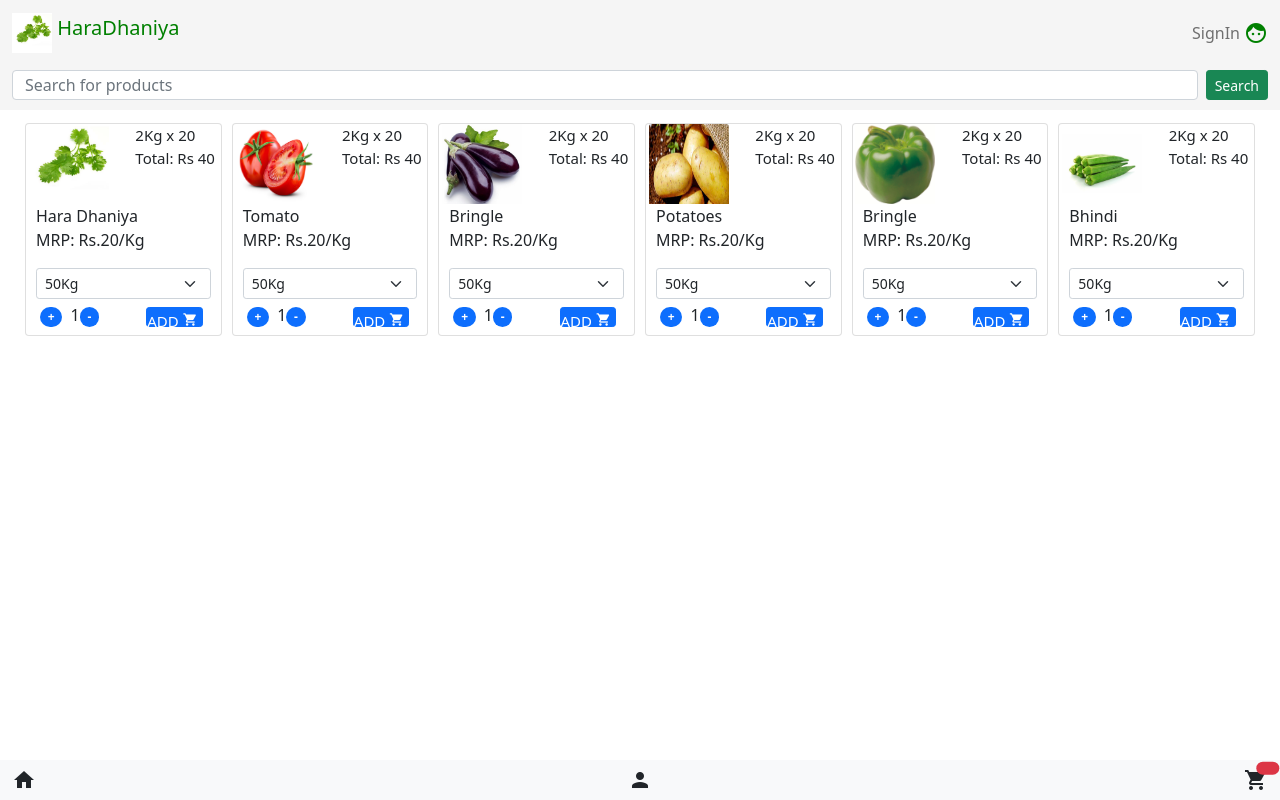
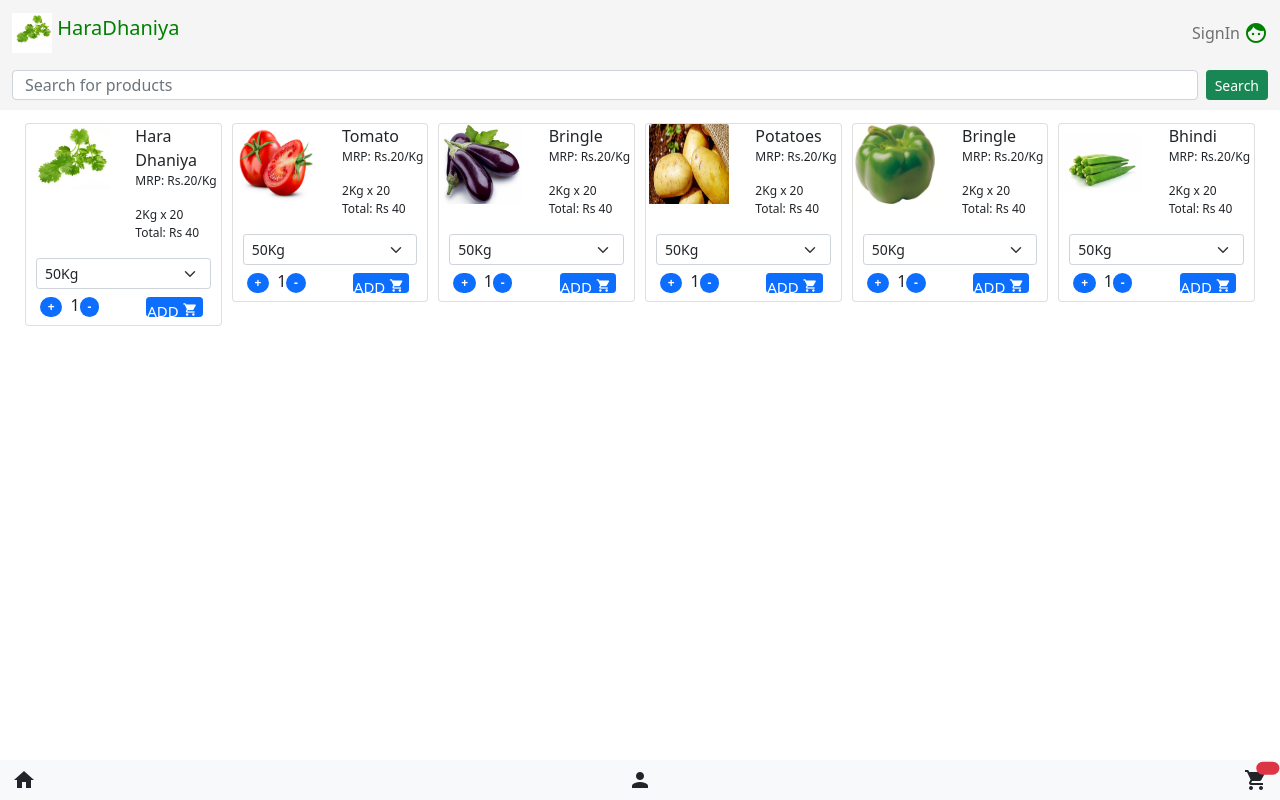
Before and after one commit to shanklesh/haradhaniya, a React (Create React App) app: page / in a window 1280 px wide. Built offline with nearby package versions, Linux system fonts and the light colour scheme.

Commit message:
mrp font added

```diff
--- a/src/App.css
+++ b/src/App.css
@@ -95,3 +95,6 @@
 .green {
   background-color: whitesmoke;
 }
+.mrp {
+font-size: 12px !important;
+}
--- a/src/component/ProductCard.component.js
+++ b/src/component/ProductCard.component.js
@@ -95,17 +95,20 @@ function prepareList(product){
             <Card.Img variant="top" src={product.url} style= {{width:"5rem",height:"5rem"}}/>
          </div>
          <div className="col textAlign">
-             <p className="mbb0 mrpfont">2Kg x 20</p>
-             <p className="mrpfont">Total: Rs 40</p>
+             <p className="mbb0">{product.name}</p>
+             <p className="mrp">MRP: Rs.{product.actualPrice.mrp}/{product.actualPrice.unit}</p>
+
+             <p className="mbb0 mrp">2Kg x 20</p>
+             <p className="mrp">Total: Rs 40</p>
     </div>
     </div>
     <Card.Body>
-        <div className="row textAlign">
+        {/* <div className="row textAlign">
             <p className="mbb0">{product.name}</p>
         </div>
         <div className="row textAlign">
            <p>MRP: Rs.{product.actualPrice.mrp}/{product.actualPrice.unit}</p>
-        </div>
+        </div> */}
         <Form.Select size="sm">
          <option>50Kg</option>
          <option>kg</option>
```
